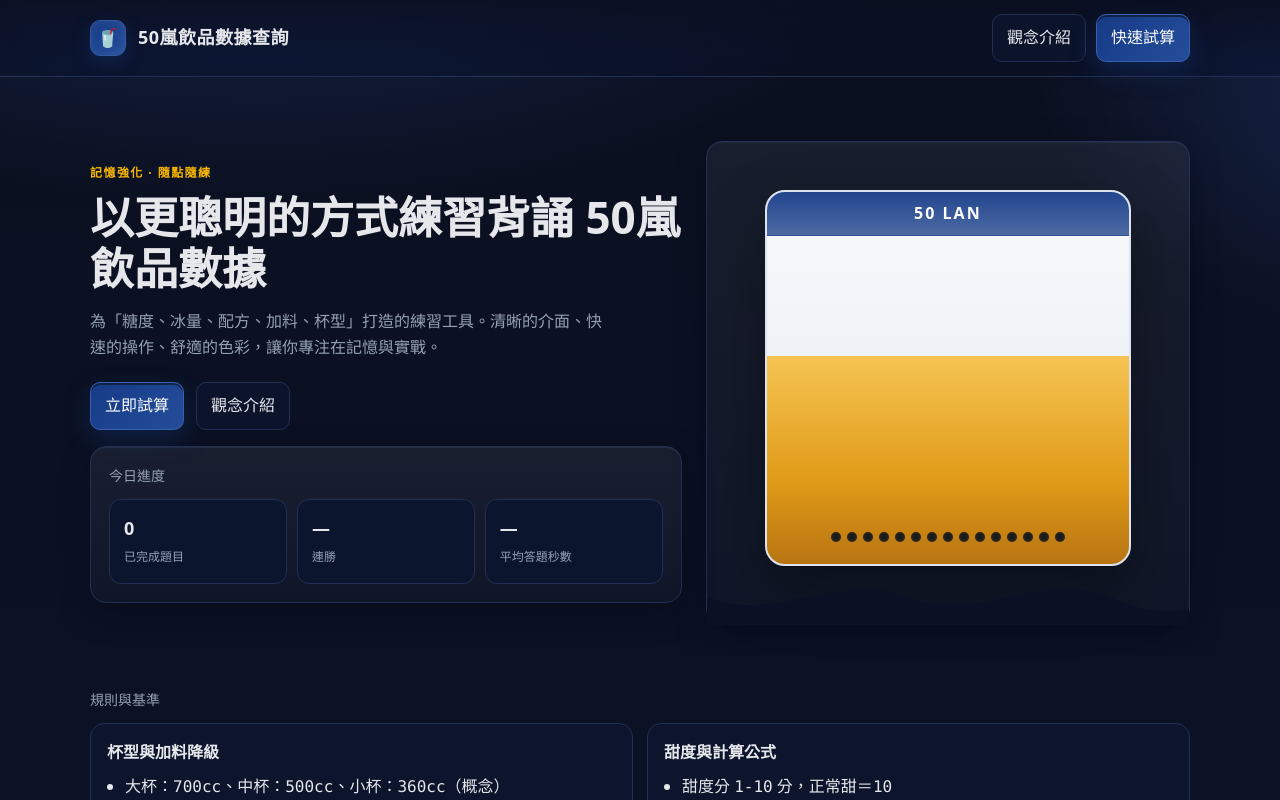
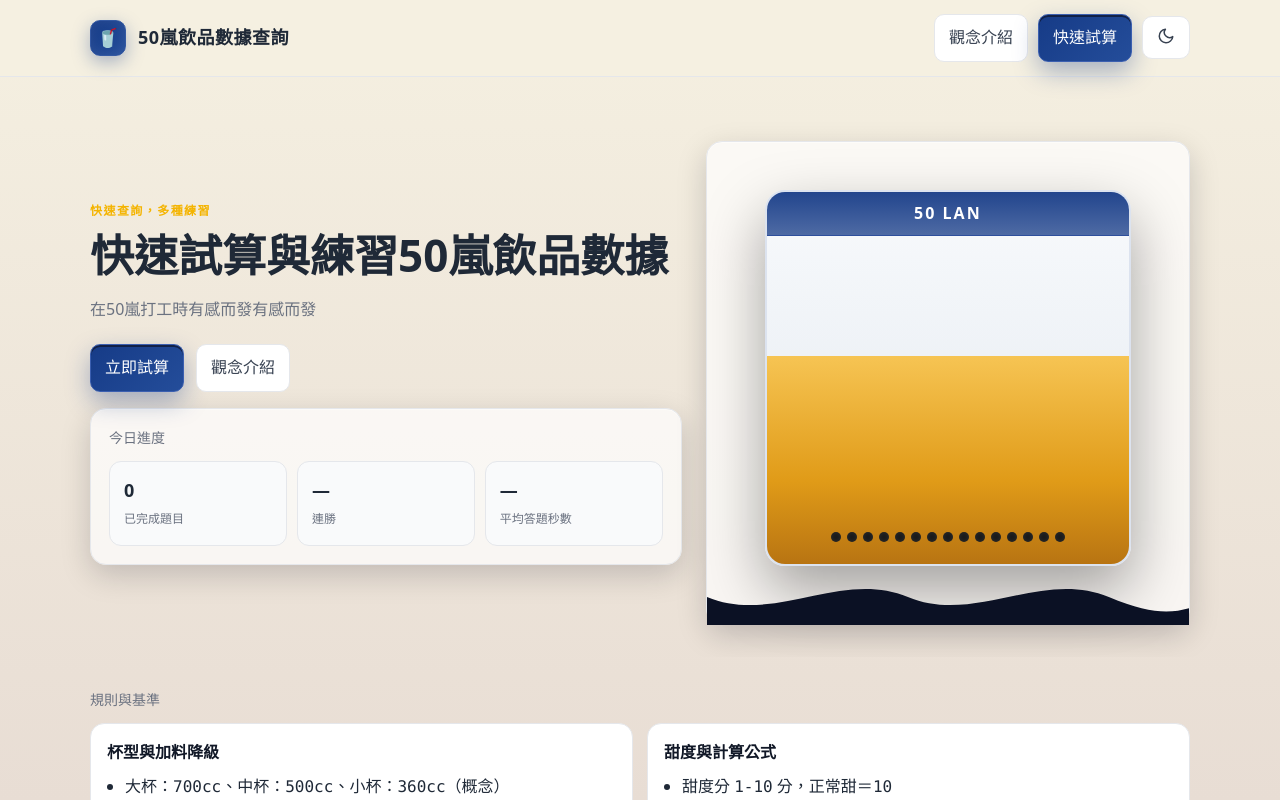
Before and after one commit to hydestory/hydestory.github.io, a plain HTML site: page src/50lan.html in a window 1280 px wide. Shown: the top 800 px of the page. Drawn offline with Linux system fonts and the light colour scheme.

Commit message:
50嵐網頁更新

```diff
--- a/src/50lan.html
+++ b/src/50lan.html
@@ -4,7 +4,7 @@
     <meta charset="utf-8" />
     <meta name="viewport" content="width=device-width, initial-scale=1" />
     <meta name="theme-color" content="#163b87" />
-    <title>50嵐飲品背誦練習</title>
+    <title>50嵐飲品數據查詢</title>
     <meta name="description" content="用於練習背誦 50嵐 各項飲品與數據的精美首頁" />
     <style>
       :root {
@@ -153,6 +153,58 @@
       .table th { color: #cbd5e1; font-weight: 700; background: #0e1730; position: sticky; top: 0; }
       .kbd { display: inline-block; padding: 1px 6px; font-size: 12px; border: 1px solid var(--border); border-bottom-width: 2px; border-radius: 6px; background: #0f1731; color: #cbd5e1; }
       .mono { font-family: ui-monospace, SFMono-Regular, Menlo, Monaco, Consolas, "Liberation Mono", "Courier New", monospace; }
+
+      /* Light theme overrides */
+      body.theme-light {
+        --text: #1f2937;
+        --muted: #6b7280;
+        --border: #e5e7eb;
+        --card: #ffffff;
+        --bg: #f5f0e1;
+        color: #1f2937;
+        background: linear-gradient(180deg, #f5f0e1 0%, #e8ddd4 100%);
+      }
+      body.theme-light header {
+        background: #f5f0e1;
+        border-bottom-color: #e5e7eb;
+        backdrop-filter: saturate(120%) blur(8px);
+      }
+      body.theme-light .card {
+        background: var(--card);
+        border-color: var(--border);
+      }
+      body.theme-light .btn {
+        background: #ffffff;
+        color: #374151;
+        border-color: var(--border);
+      }
+      body.theme-light .btn:hover {
+        border-color: #d1d5db;
+        background: #f9fafb;
+      }
+      body.theme-light .btn.primary { color: #ffffff; }
+      body.theme-light .subtle { color: var(--muted); }
+      body.theme-light .glass {
+        background: rgba(255,255,255,0.7);
+        border-color: var(--border);
+        box-shadow: 0 10px 30px rgba(2,8,23,0.18), inset 0 1px 0 rgba(255,255,255,0.5);
+      }
+      body.theme-light .stat { background: #f9fafb; border-color: #e5e7eb; }
+      body.theme-light .table th { background: #f3f4f6; color: #374151; }
+      body.theme-light .table td { border-bottom-color: var(--border); }
+      body.theme-light .chip { background: #ffffff; border-color: var(--border); }
+      /* 針對標題、導覽按鈕、選中狀態的杯型/冰量按鈕調整顏色對比 */
+      body.theme-light .card h3 { color: #111827; }
+      body.theme-light .lead { color: var(--muted); }
+      body.theme-light a.btn.primary,
+      body.theme-light button.btn.primary { color: #ffffff !important; }
+      body.theme-light .btn.primary {
+        background: linear-gradient(135deg, var(--brand), var(--brand-2));
+        border-color: #3b5fb0;
+      }
+      /* 確保未選中按鈕在淺色下有清楚對比 */
+      body.theme-light .btn { color: #374151; background: #ffffff; border-color: var(--border); }
+      body.theme-light .btn:hover { background: #f9fafb; border-color: #d1d5db; }
     </style>
   </head>
   <body>
@@ -165,6 +217,7 @@
         <nav class="nav-actions">
           <a class="btn" href="#concepts">觀念介紹</a>
           <a class="btn primary" href="#quick-calc">快速試算</a>
+          <button class="btn" id="theme-toggle" aria-label="切換深淺模式" title="切換深淺模式"></button>
         </nav>
       </div>
     </header>
@@ -173,9 +226,9 @@
       <section class="hero">
         <div class="container hero-grid">
           <div>
-            <div class="eyebrow">記憶強化 · 隨點隨練</div>
-            <h1>以更聰明的方式練習背誦 50嵐飲品數據</h1>
-            <p class="lead">為「糖度、冰量、配方、加料、杯型」打造的練習工具。清晰的介面、快速的操作、舒適的色彩，讓你專注在記憶與實戰。</p>
+            <div class="eyebrow">快速查詢，多種練習</div>
+            <h1>快速試算與練習50嵐飲品數據</h1>
+            <p class="lead">在50嵐打工時有感而發有感而發</p>
             <div class="hero-cta">
               <a id="start" class="btn primary" href="#quick-calc">立即試算</a>
               <a class="btn" href="#concepts">觀念介紹</a>
@@ -790,6 +843,38 @@
       setActive(cupButtons, 'large');
       setActive(iceButtons, 'normal');
       loadCatalog();
+
+      // 主題切換 ------------------------------------------------------------
+      const themeKey = 'theme-50lan';
+      const themeToggleBtn = document.getElementById('theme-toggle');
+
+      function setToggleIcon(theme) {
+        if (!themeToggleBtn) return;
+        const sun = '<svg xmlns="http://www.w3.org/2000/svg" width="18" height="18" viewBox="0 0 24 24" fill="none" stroke="currentColor" stroke-width="2" stroke-linecap="round" stroke-linejoin="round"><circle cx="12" cy="12" r="4"></circle><path d="M12 2v2M12 20v2M4.93 4.93l1.41 1.41M17.66 17.66l1.41 1.41M2 12h2M20 12h2M4.93 19.07l1.41-1.41M17.66 6.34l1.41-1.41"/></svg>';
+        const moon = '<svg xmlns="http://www.w3.org/2000/svg" width="18" height="18" viewBox="0 0 24 24" fill="none" stroke="currentColor" stroke-width="2" stroke-linecap="round" stroke-linejoin="round"><path d="M21 12.79A9 9 0 1 1 11.21 3 7 7 0 0 0 21 12.79z"/></svg>';
+        // light 模式顯示月亮（可切到深色），dark 模式顯示太陽（可切到淺色）
+        themeToggleBtn.innerHTML = theme === 'light' ? moon : sun;
+      }
+
+      function applyTheme(theme) {
+        document.body.classList.toggle('theme-light', theme === 'light');
+        setToggleIcon(theme);
+      }
+
+      (function initTheme() {
+        const saved = localStorage.getItem(themeKey);
+        const prefersLight = window.matchMedia && window.matchMedia('(prefers-color-scheme: light)').matches;
+        const initial = saved ? saved : (prefersLight ? 'light' : 'dark');
+        applyTheme(initial);
+      })();
+
+      if (themeToggleBtn) {
+        themeToggleBtn.addEventListener('click', () => {
+          const next = document.body.classList.contains('theme-light') ? 'dark' : 'light';
+          applyTheme(next);
+          localStorage.setItem(themeKey, next);
+        });
+      }
     </script>
   </body>
   </html>
```
